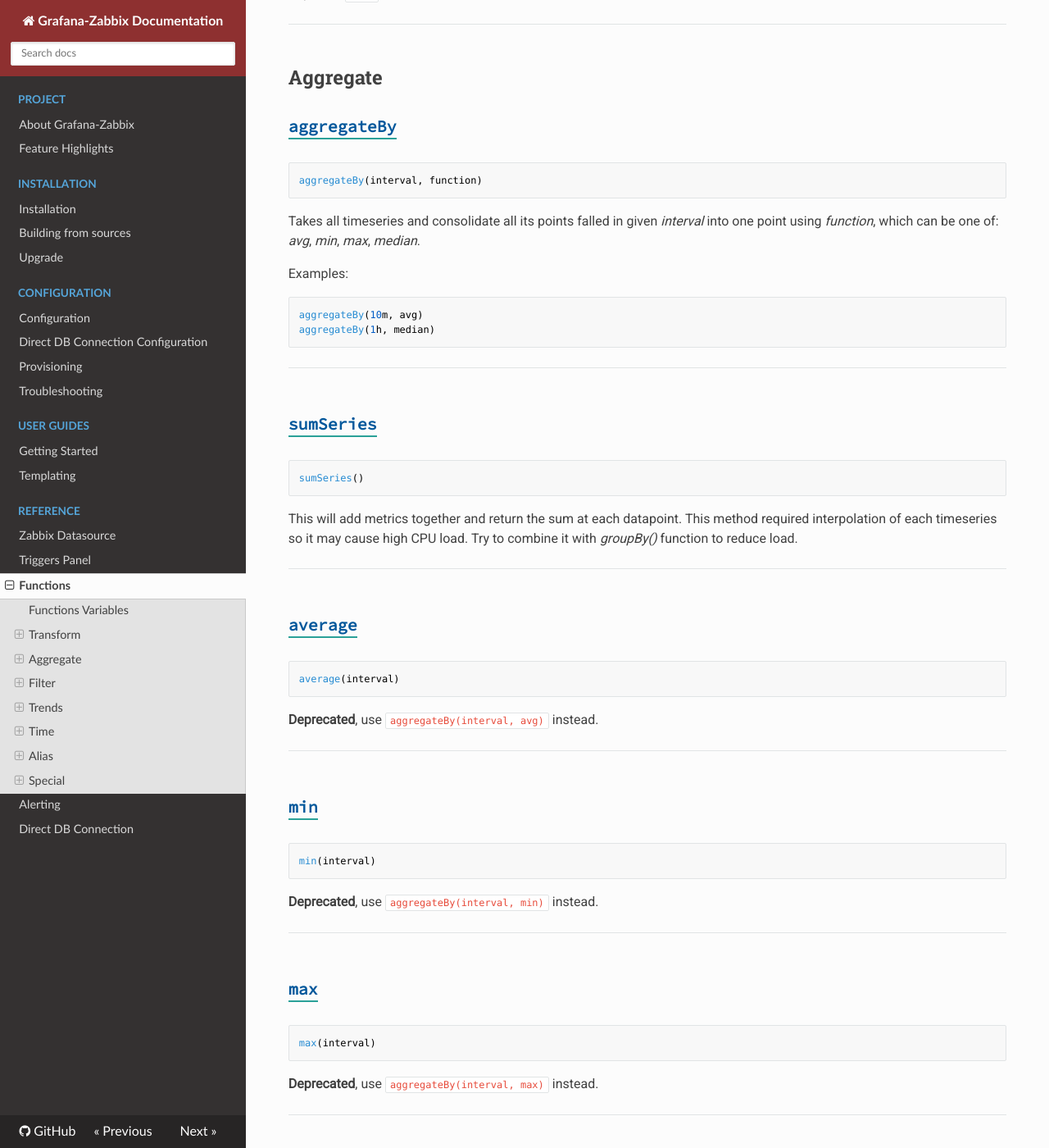
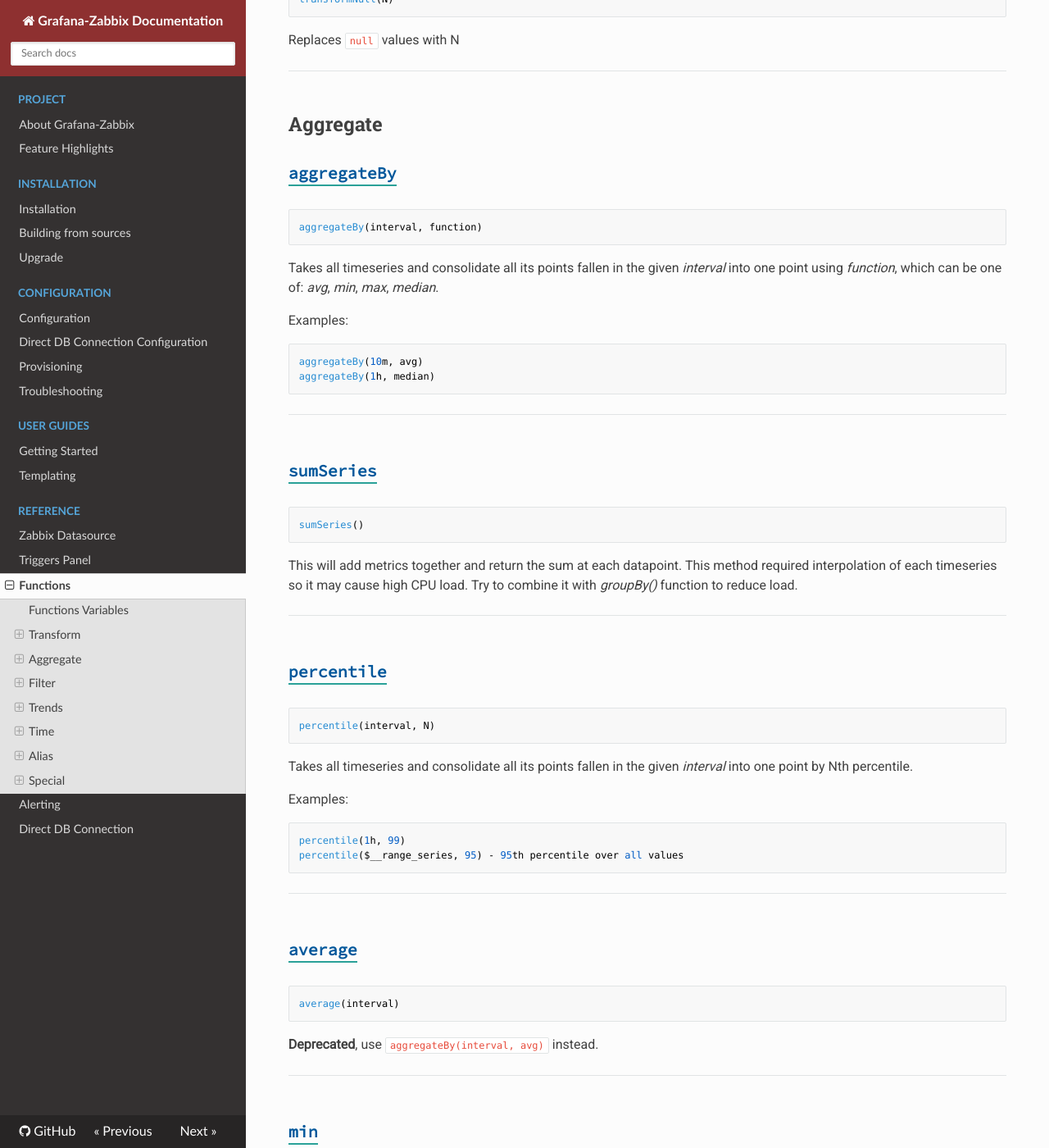
Before and after one commit to grafana/grafana-zabbix, an MkDocs documentation site: the page built from docs/sources/reference/functions.md, in a window 1280 px wide and 1400 px high, scrolled down 3441 px. Shown: the whole window at 82% size. Built offline with MkDocs 1.6.1, drawn with Linux system fonts in a browser that asks for light colours; nearby versions of some CDN libraries; some of the changed text lies outside the part shown.

Commit message:
docs: percentile reference

````diff
--- a/docs/sources/reference/functions.md
+++ b/docs/sources/reference/functions.md
@@ -16,6 +16,8 @@
 percentile($__range_series, 95) - 95th percentile over all values
 ```
 
+---
+
 ## Transform
 
 
@@ -25,7 +27,7 @@
 groupBy(interval, function)
 ```
 
-Takes each timeseries and consolidate its points falled in given _interval_ into one point using _function_, which can be one of: _avg_, _min_, _max_, _median_.
+Takes each timeseries and consolidate its points fallen in the given _interval_ into one point using _function_, which can be one of: _avg_, _min_, _max_, _median_.
 
 Examples:
 ```
@@ -139,7 +141,7 @@
 aggregateBy(interval, function)
 ```
 
-Takes all timeseries and consolidate all its points falled in given _interval_ into one point using _function_, which can be one of: _avg_, _min_, _max_, _median_.
+Takes all timeseries and consolidate all its points fallen in the given _interval_ into one point using _function_, which can be one of: _avg_, _min_, _max_, _median_.
 
 Examples:
 ```
@@ -154,6 +156,20 @@
 ```
 
 This will add metrics together and return the sum at each datapoint. This method required interpolation of each timeseries so it may cause high CPU load. Try to combine it with _groupBy()_ function to reduce load.
+
+---
+
+### _percentile_
+```
+percentile(interval, N)
+```
+Takes all timeseries and consolidate all its points fallen in the given _interval_ into one point by Nth percentile.
+
+Examples:
+```
+percentile(1h, 99)
+percentile($__range_series, 95) - 95th percentile over all values
+```
 
 ---
 
````
